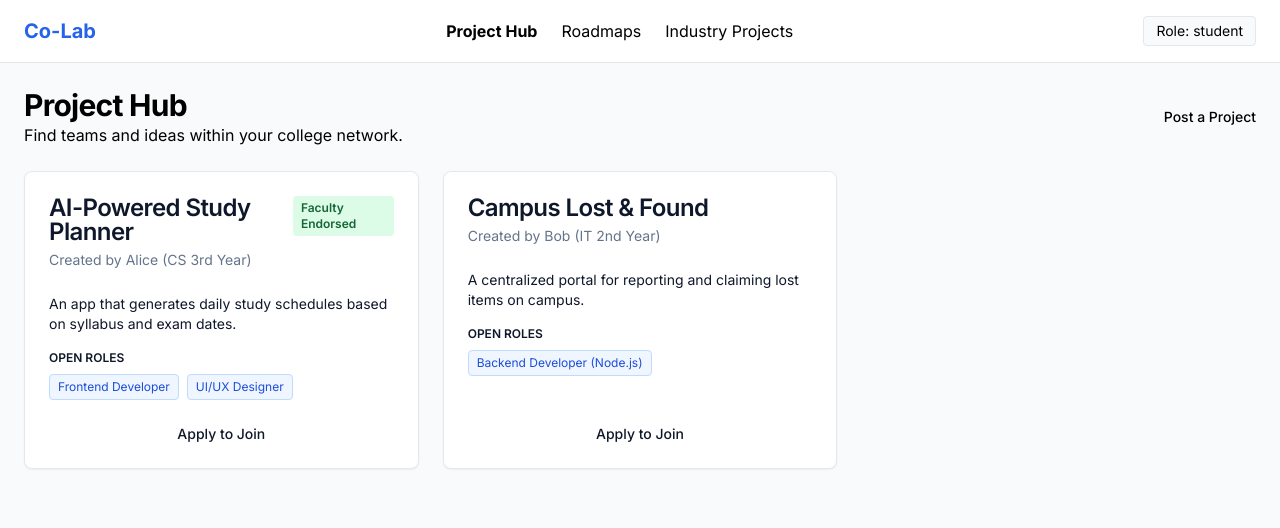
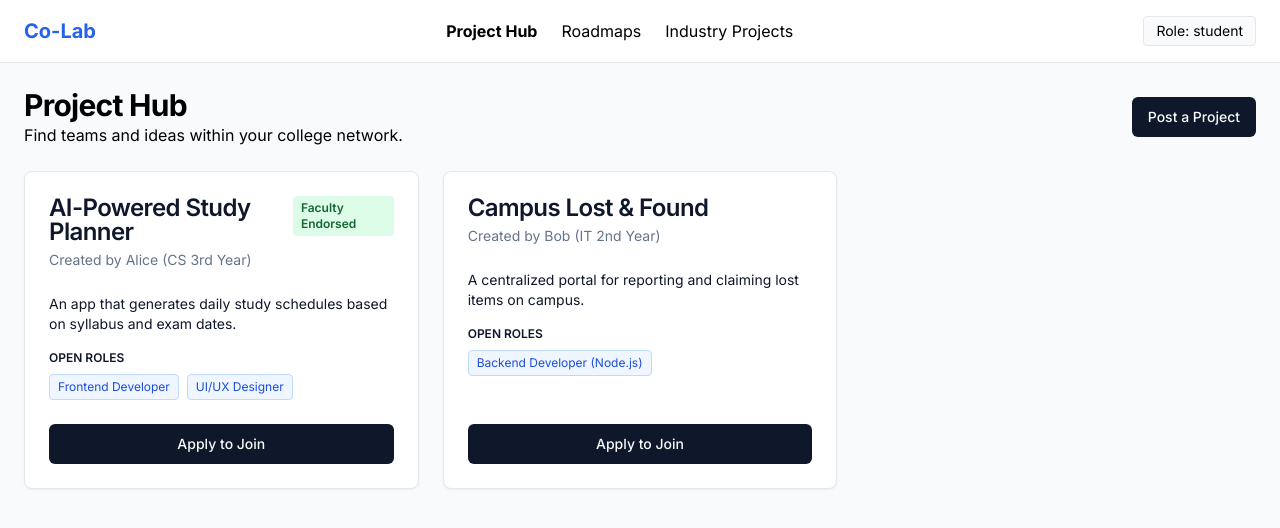
Before and after one commit to karthikn-BCA/hackathon-, a Next.js app: page /hub in a window 1280 px wide. Shown: the top 528 px of the page. Built offline with nearby package versions, Linux system fonts and the light colour scheme.

Commit message:
Fix button.tsx variant parsing

```diff
--- a/src/components/ui/button.tsx
+++ b/src/components/ui/button.tsx
@@ -9,26 +9,31 @@
 
 const Button = React.forwardRef<HTMLButtonElement, ButtonProps>(
   ({ className, variant = "default", size = "default", asChild = false, ...props }, ref) => {
-    // If asChild is used (like with next/link), we just pass children directly
+
+    const variantClasses = {
+      default: "bg-slate-900 text-slate-50 hover:bg-slate-900/90",
+      destructive: "bg-red-500 text-slate-50 hover:bg-red-500/90",
+      outline: "border border-slate-200 bg-white hover:bg-slate-100 hover:text-slate-900",
+      secondary: "bg-slate-100 text-slate-900 hover:bg-slate-100/80",
+      ghost: "hover:bg-slate-100 hover:text-slate-900",
+      link: "text-slate-900 underline-offset-4 hover:underline"
+    }[variant];
+
+    const sizeClasses = {
+      default: "h-10 px-4 py-2",
+      sm: "h-9 rounded-md px-3",
+      lg: "h-11 rounded-md px-8",
+      icon: "h-10 w-10"
+    }[size];
+
+    const baseClasses = "inline-flex items-center justify-center whitespace-nowrap rounded-md text-sm font-medium ring-offset-background transition-colors focus-visible:outline-none focus-visible:ring-2 focus-visible:ring-ring focus-visible:ring-offset-2 disabled:pointer-events-none disabled:opacity-50";
+
+    const finalClasses = cn(baseClasses, variantClasses, sizeClasses, className);
+
     if (asChild) {
       return (
         <span
-          className={cn(
-            "inline-flex items-center justify-center whitespace-nowrap rounded-md text-sm font-medium ring-offset-background transition-colors focus-visible:outline-none focus-visible:ring-2 focus-visible:ring-ring focus-visible:ring-offset-2 disabled:pointer-events-none disabled:opacity-50",
-            {
-              "bg-slate-900 text-slate-50 hover:bg-slate-900/90": variant === "default",
-              "bg-red-500 text-slate-50 hover:bg-red-500/90": variant === "destructive",
-              "border border-slate-200 bg-white hover:bg-slate-100 hover:text-slate-900": variant === "outline",
-              "bg-slate-100 text-slate-900 hover:bg-slate-100/80": variant === "secondary",
-              "hover:bg-slate-100 hover:text-slate-900": variant === "ghost",
-              "text-slate-900 underline-offset-4 hover:underline": variant === "link",
-              "h-10 px-4 py-2": size === "default",
-              "h-9 rounded-md px-3": size === "sm",
-              "h-11 rounded-md px-8": size === "lg",
-              "h-10 w-10": size === "icon",
-            },
-            className
-          )}
+          className={finalClasses}
           {...(props as any)}
         />
       )
@@ -37,22 +42,7 @@
     return (
       <button
         ref={ref}
-        className={cn(
-          "inline-flex items-center justify-center whitespace-nowrap rounded-md text-sm font-medium ring-offset-background transition-colors focus-visible:outline-none focus-visible:ring-2 focus-visible:ring-ring focus-visible:ring-offset-2 disabled:pointer-events-none disabled:opacity-50",
-          {
-            "bg-slate-900 text-slate-50 hover:bg-slate-900/90": variant === "default",
-            "bg-red-500 text-slate-50 hover:bg-red-500/90": variant === "destructive",
-            "border border-slate-200 bg-white hover:bg-slate-100 hover:text-slate-900": variant === "outline",
-            "bg-slate-100 text-slate-900 hover:bg-slate-100/80": variant === "secondary",
-            "hover:bg-slate-100 hover:text-slate-900": variant === "ghost",
-            "text-slate-900 underline-offset-4 hover:underline": variant === "link",
-            "h-10 px-4 py-2": size === "default",
-            "h-9 rounded-md px-3": size === "sm",
-            "h-11 rounded-md px-8": size === "lg",
-            "h-10 w-10": size === "icon",
-          },
-          className
-        )}
+        className={finalClasses}
         {...props}
       />
     )
```
